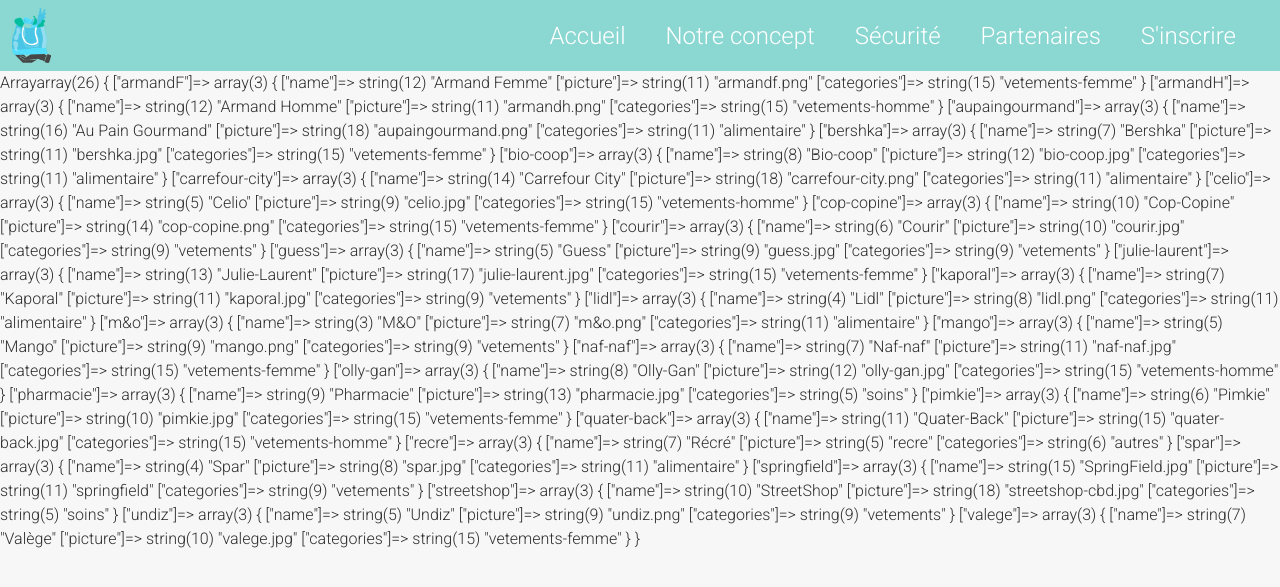
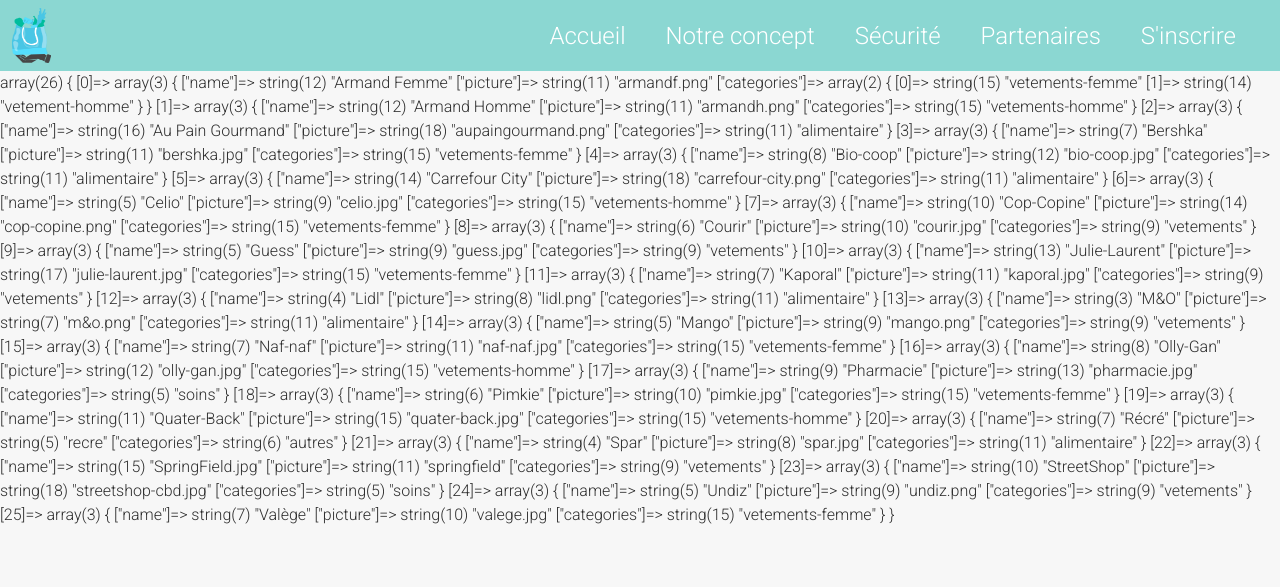
Before and after one commit to mrtcorentin/mspr-wis1, a PHP site: page /partners.php in a window 1280 px wide. Shown: the top 587 px of the page. Run offline with PHP 8.4, Linux system fonts and the light colour scheme.

Commit message:
update: table

```diff
--- a/partners.php
+++ b/partners.php
@@ -9,38 +9,36 @@ require_once 'template-parts/header.php'; ?>
 
 <?php
 
-
 $partners = [
-        'armandF' => ['name' => 'Armand Femme' , 'picture' => 'armandf.png' , 'categories' => 'vetements-femme'],
-        'armandH' => ['name' => 'Armand Homme' , 'picture' => 'armandh.png' , 'categories' => 'vetements-homme'],
-        'aupaingourmand' => ['name' => 'Au Pain Gourmand', 'picture' => 'aupaingourmand.png' , 'categories' => 'alimentaire' ],
-        'bershka' => ['name' => 'Bershka', 'picture' => 'bershka.jpg' , 'categories' => 'vetements-femme' ],
-        'bio-coop' => ['name' => 'Bio-coop', 'picture' => 'bio-coop.jpg' , 'categories' => 'alimentaire' ],
-        'carrefour-city' => ['name' => 'Carrefour City', 'picture' => 'carrefour-city.png' , 'categories' => 'alimentaire' ],
-        'celio' => ['name' => 'Celio', 'picture' => 'celio.jpg' , 'categories' => 'vetements-homme' ],
-        'cop-copine' => ['name' => 'Cop-Copine', 'picture' => 'cop-copine.png' , 'categories' => 'vetements-femme' ],
-        'courir' => ['name' => 'Courir', 'picture' => 'courir.jpg' , 'categories' => 'vetements' ],
-        'guess' => ['name' => 'Guess', 'picture' => 'guess.jpg' , 'categories' => 'vetements' ],
-        'julie-laurent' => ['name' => 'Julie-Laurent', 'picture' => 'julie-laurent.jpg' , 'categories' => 'vetements-femme' ],
-        'kaporal' => ['name' => 'Kaporal', 'picture' => 'kaporal.jpg' , 'categories' => 'vetements' ],
-        'lidl' => ['name' => 'Lidl', 'picture' => 'lidl.png' , 'categories' => 'alimentaire' ],
-        'm&o' => ['name' => 'M&O', 'picture' => 'm&o.png' , 'categories' => 'alimentaire' ],
-        'mango' => ['name' => 'Mango', 'picture' => 'mango.png' , 'categories' => 'vetements' ],
-        'naf-naf' => ['name' => 'Naf-naf', 'picture' => 'naf-naf.jpg' , 'categories' => 'vetements-femme' ],
-        'olly-gan' => ['name' => 'Olly-Gan', 'picture' => 'olly-gan.jpg' , 'categories' => 'vetements-homme' ],
-        'pharmacie' => ['name' => 'Pharmacie', 'picture' => 'pharmacie.jpg' , 'categories' => 'soins' ],
-        'pimkie' => ['name' => 'Pimkie', 'picture' => 'pimkie.jpg' , 'categories' => 'vetements-femme' ],
-        'quater-back' => ['name' => 'Quater-Back', 'picture' => 'quater-back.jpg' , 'categories' => 'vetements-homme' ],
-        'recre' => ['name' => 'Récré', 'picture' => 'recre' , 'categories' => 'autres' ],
-        'spar' => ['name' => 'Spar', 'picture' => 'spar.jpg' , 'categories' => 'alimentaire' ],
-        'springfield' => ['name' => 'SpringField.jpg', 'picture' => 'springfield' , 'categories' => 'vetements' ],
-        'streetshop' => ['name' => 'StreetShop', 'picture' => 'streetshop-cbd.jpg' , 'categories' => 'soins' ],
-        'undiz' => ['name' => 'Undiz', 'picture' => 'undiz.png' , 'categories' => 'vetements' ],
-        'valege' => ['name' => 'Valège', 'picture' => 'valege.jpg' , 'categories' => 'vetements-femme' ],
-
+    ['name' => 'Armand Femme',      'picture' => 'armandf.png',         'categories' => ['vetements-femme', 'vetement-homme']],
+    ['name' => 'Armand Homme',      'picture' => 'armandh.png',         'categories' => 'vetements-homme'],
+    ['name' => 'Au Pain Gourmand',  'picture' => 'aupaingourmand.png',  'categories' => 'alimentaire'],
+    ['name' => 'Bershka',           'picture' => 'bershka.jpg',         'categories' => 'vetements-femme'],
+    ['name' => 'Bio-coop',          'picture' => 'bio-coop.jpg',        'categories' => 'alimentaire'],
+    ['name' => 'Carrefour City',    'picture' => 'carrefour-city.png',  'categories' => 'alimentaire'],
+    ['name' => 'Celio',             'picture' =>  'celio.jpg',          'categories' => 'vetements-homme'],
+    ['name' => 'Cop-Copine',        'picture' => 'cop-copine.png',      'categories' => 'vetements-femme'],
+    ['name' => 'Courir',            'picture' => 'courir.jpg',          'categories' => 'vetements'],
+    ['name' => 'Guess',             'picture' => 'guess.jpg',           'categories' => 'vetements'],
+    ['name' => 'Julie-Laurent',     'picture' => 'julie-laurent.jpg',   'categories' => 'vetements-femme'],
+    ['name' => 'Kaporal',           'picture' => 'kaporal.jpg',         'categories' => 'vetements'],
+    ['name' => 'Lidl',              'picture' => 'lidl.png',            'categories' => 'alimentaire'],
+    ['name' => 'M&O',               'picture' => 'm&o.png',             'categories' => 'alimentaire'],
+    ['name' => 'Mango',             'picture' => 'mango.png',           'categories' => 'vetements'],
+    ['name' => 'Naf-naf',           'picture' => 'naf-naf.jpg',         'categories' => 'vetements-femme'],
+    ['name' => 'Olly-Gan',          'picture' => 'olly-gan.jpg',        'categories' => 'vetements-homme'],
+    ['name' => 'Pharmacie',         'picture' => 'pharmacie.jpg',       'categories' => 'soins'],
+    ['name' => 'Pimkie',            'picture' => 'pimkie.jpg',          'categories' => 'vetements-femme'],
+    ['name' => 'Quater-Back',       'picture' => 'quater-back.jpg',     'categories' => 'vetements-homme'],
+    ['name' => 'Récré',             'picture' => 'recre',               'categories' => 'autres'],
+    ['name' => 'Spar',              'picture' => 'spar.jpg',            'categories' => 'alimentaire'],
+    ['name' => 'SpringField.jpg',   'picture' => 'springfield',         'categories' => 'vetements'],
+    ['name' => 'StreetShop',        'picture' => 'streetshop-cbd.jpg',  'categories' => 'soins'],
+    ['name' => 'Undiz',             'picture' => 'undiz.png',           'categories' => 'vetements'],
+    ['name' => 'Valège',            'picture' => 'valege.jpg',          'categories' => 'vetements-femme'],
 
 
 ];
-echo $partners ;
+
 var_dump($partners);
 ?>
```
